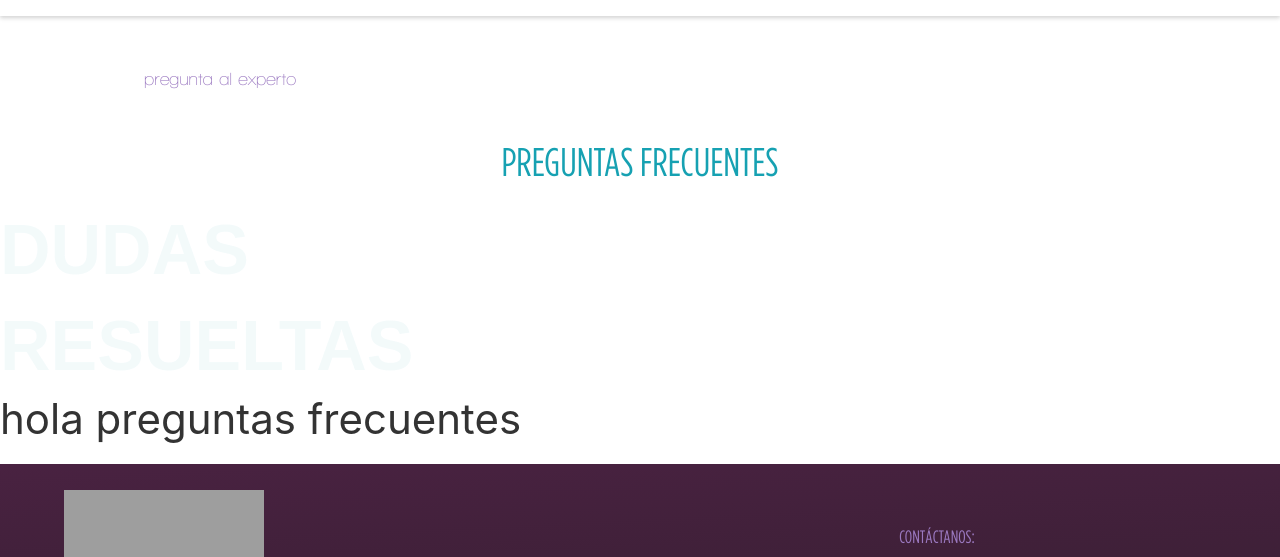
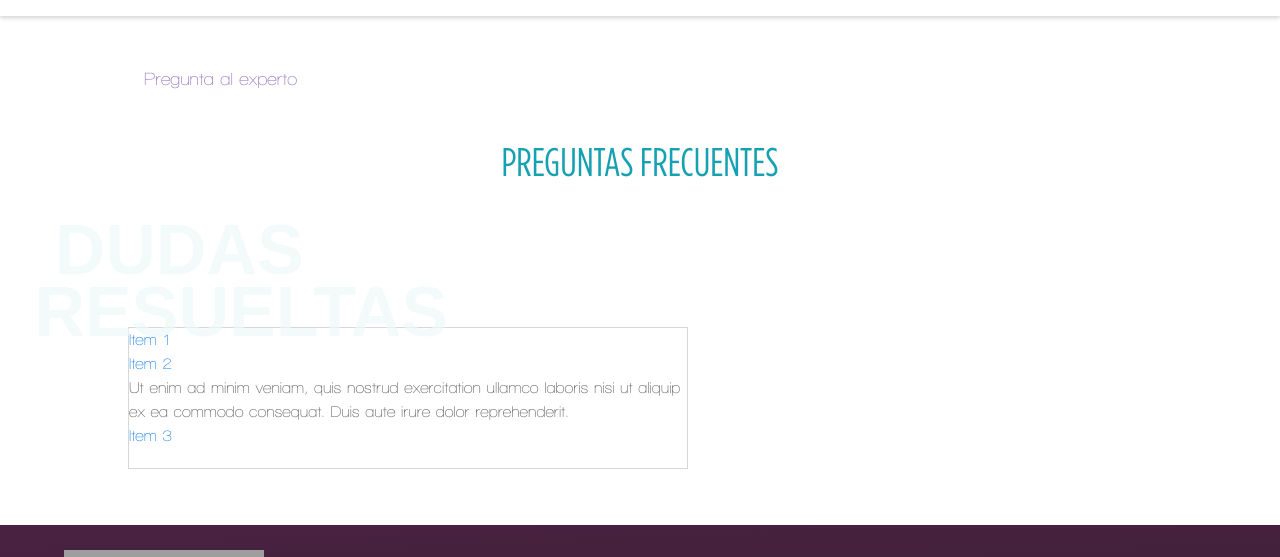
Before and after one commit to kainmaligno/scire, a Gatsby site: page /preguntasfrecuentes in a window 1280 px wide. Shown: the part 165-722 px from the top of the page. Built offline with nearby package versions, Linux system fonts and the light colour scheme; Gatsby itself is replaced by a stand-in of ours; grey boxes are pictures that could not be loaded.

Commit message:
faq on status working

```diff
--- a/src/components/layout.css
+++ b/src/components/layout.css
@@ -190,7 +190,7 @@ body {
   content: "DUDAS";
   clear: right;
   height: 96px;
-  width: 100%;
+  width: 28%;
   opacity: 0.7;
   color: #eef8f9;
   font-family: Arial;
@@ -199,9 +199,9 @@ body {
   line-height: 48px;
   z-index: 100;
   display: flex;
-  flex-direction: row;
+  flex-direction: column;
   align-items: center;
-  justify-content: flex-start;
+  justify-content: center;
   top: 0;
   right: 0;
   bottom: 0;
@@ -223,8 +223,8 @@ body {
 .faq-title-resueltas:before{
   content: "RESUELTAS";
   clear: right;
-  height: 96px;
-  width: 100%;
+  height: 29px;
+  width: 35%;
   opacity: 0.7;
   color: #eef8f9;
   font-family: Arial;
@@ -235,7 +235,7 @@ body {
   display: flex;
   flex-direction: row;
   align-items: center;
-  justify-content: flex-start;
+  justify-content: flex-end;
   top: 0;
   right: 0;
   bottom: 0;
--- a/src/components/styledComponents/pointer.js
+++ b/src/components/styledComponents/pointer.js
@@ -10,7 +10,7 @@ const Pointer = styled.p`
     line-height: 17px;
     margin:3em;
     margin-left:8em;
-    text-transform: lowercase;
+    /* text-transform: lowercase; */
 `
 
 export default Pointer;
--- a/src/pages/preguntasfrecuentes.js
+++ b/src/pages/preguntasfrecuentes.js
@@ -1,8 +1,8 @@
-import React from 'react'
-import Layout from '../components/layout'
-import SEO from '../components/seo'
-import styled from 'styled-components'
-import Pointer from '../components/styledComponents/pointer'
+import React from "react"
+import Layout from "../components/layout"
+import SEO from "../components/seo"
+import styled from "styled-components"
+import Pointer from "../components/styledComponents/pointer"
 const TitleHeader = styled.p`
   height: 41px;
   color: #16a1b2;
@@ -13,26 +13,76 @@ const TitleHeader = styled.p`
   text-align: center;
   text-align: center;
 `
+const FaqWrapper = styled.div`
+    padding: 0 2em 2em 8em;
 
+`
+const FaqContainer = styled.div`
+    width: 50%;
+    height: auto;
+    box-sizing: border-box;
+    border: 1px solid rgba(176,176,176,0.5);
+`
 const Preguntas = () => {
-
   return (
     <Layout>
-            <SEO title="Preguntas frecuentes"/>
+      <SEO title="Preguntas frecuentes" />
       <Pointer>Pregunta al experto</Pointer>
       <div>
         <TitleHeader>PREGUNTAS FRECUENTES</TitleHeader>
       </div>
       <div>
-            <div className="faq-title-dudas"/>
-            <div className="faq-title-resueltas"/>
+        <div className="faq-title-dudas" />
+        <div className="faq-title-resueltas" />
       </div>
 
+      <FaqWrapper>
+        <FaqContainer>
+          <ul uk-accordion="collapsible: false">
+            <li>
+              <a className="uk-accordion-title" href="#">
+                Item 1
+              </a>
+              <div className="uk-accordion-content">
+                <p>
+                  Lorem ipsum dolor sit amet, consectetur adipiscing elit, sed
+                  do eiusmod tempor incididunt ut labore et dolore magna aliqua.
+                </p>
+              </div>
+            </li>
+            <li className="uk-open">
+              <a className="uk-accordion-title" href="#">
+                Item 2
+              </a>
+              <div className="uk-accordion-content">
+                <p>
+                  Ut enim ad minim veniam, quis nostrud exercitation ullamco
+                  laboris nisi ut aliquip ex ea commodo consequat. Duis aute
+                  irure dolor reprehenderit.
+                </p>
+              </div>
+            </li>
+            <li>
+              <a className="uk-accordion-title" href="#">
+                Item 3
+              </a>
+              <div className="uk-accordion-content">
+                <p>
+                  Duis aute irure dolor in reprehenderit in voluptate velit esse
+                  cillum dolore eu fugiat nulla pariatur. Excepteur sint
+                  occaecat cupidatat proident.
+                </p>
+              </div>
+            </li>
+          </ul>
+        </FaqContainer>
+
         <div>
-                <h1>hola preguntas frecuentes</h1>
+          <img src="" alt="" />
         </div>
+      </FaqWrapper>
     </Layout>
   )
 }
 
-export default Preguntas;
+export default Preguntas
```
Also changed, not shown: src/images/foto_preguntas.png (renamed from src/images/foto preguntas.png). Lines whose indentation alone changed are shown as unchanged.
